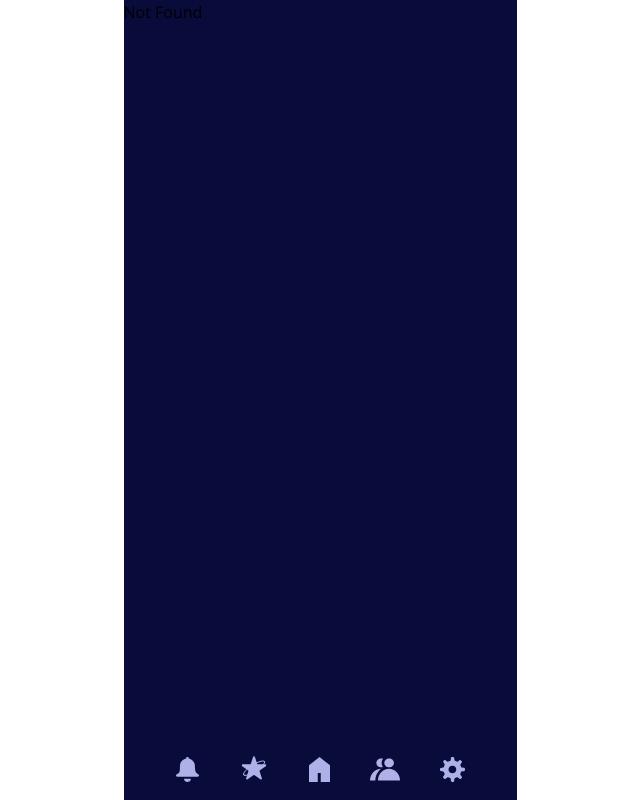
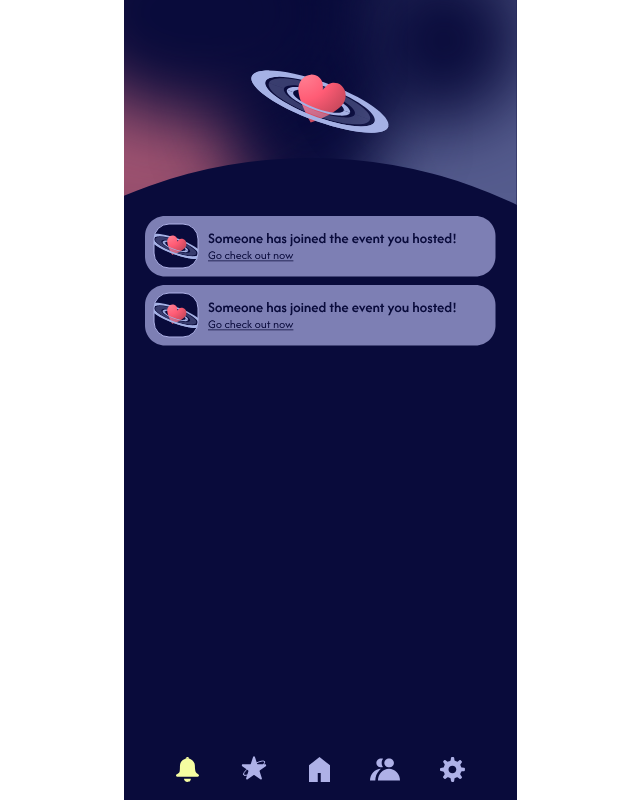
Before and after one commit to paulkim9292/orbit, a React (Vite) app: page /notifications in a window 1280 px wide. Before the commit this address had no page. Shown: the whole page, without its empty margins (320-960 px from the left). Built offline with nearby package versions, Linux system fonts and the light colour scheme; a web font is replaced by a local one.

Commit message:
feat: add notification page

```diff
--- a/src/components/FooterNav.tsx
+++ b/src/components/FooterNav.tsx
@@ -8,7 +8,7 @@ interface NavItem {
 }
 
 const navItems: NavItem[] = [
-  { name: "notification", width: 23, height: 25 },
+  { name: "notification", to: "/notifications", width: 23, height: 25 },
   { name: "personal", width: 30, height: 30 },
   { name: "home", to: "/home", width: 21, height: 25 },
   { name: "community", width: 30, height: 25 },
--- a/src/routeTree.gen.ts
+++ b/src/routeTree.gen.ts
@@ -11,6 +11,7 @@
 import { Route as rootRouteImport } from './routes/__root'
 import { Route as SettingsRouteImport } from './routes/settings'
 import { Route as OnboardingRouteImport } from './routes/onboarding'
+import { Route as NotificationsRouteImport } from './routes/notifications'
 import { Route as HomeRouteImport } from './routes/home'
 import { Route as IndexRouteImport } from './routes/index'
 
@@ -22,6 +23,11 @@ const SettingsRoute = SettingsRouteImport.update({
 const OnboardingRoute = OnboardingRouteImport.update({
   id: '/onboarding',
   path: '/onboarding',
+  getParentRoute: () => rootRouteImport,
+} as any)
+const NotificationsRoute = NotificationsRouteImport.update({
+  id: '/notifications',
+  path: '/notifications',
   getParentRoute: () => rootRouteImport,
 } as any)
 const HomeRoute = HomeRouteImport.update({
@@ -38,12 +44,14 @@ const IndexRoute = IndexRouteImport.update({
 export interface FileRoutesByFullPath {
   '/': typeof IndexRoute
   '/home': typeof HomeRoute
+  '/notifications': typeof NotificationsRoute
   '/onboarding': typeof OnboardingRoute
   '/settings': typeof SettingsRoute
 }
 export interface FileRoutesByTo {
   '/': typeof IndexRoute
   '/home': typeof HomeRoute
+  '/notifications': typeof NotificationsRoute
   '/onboarding': typeof OnboardingRoute
   '/settings': typeof SettingsRoute
 }
@@ -51,20 +59,28 @@ export interface FileRoutesById {
   __root__: typeof rootRouteImport
   '/': typeof IndexRoute
   '/home': typeof HomeRoute
+  '/notifications': typeof NotificationsRoute
   '/onboarding': typeof OnboardingRoute
   '/settings': typeof SettingsRoute
 }
 export interface FileRouteTypes {
   fileRoutesByFullPath: FileRoutesByFullPath
-  fullPaths: '/' | '/home' | '/onboarding' | '/settings'
+  fullPaths: '/' | '/home' | '/notifications' | '/onboarding' | '/settings'
   fileRoutesByTo: FileRoutesByTo
-  to: '/' | '/home' | '/onboarding' | '/settings'
-  id: '__root__' | '/' | '/home' | '/onboarding' | '/settings'
+  to: '/' | '/home' | '/notifications' | '/onboarding' | '/settings'
+  id:
+    | '__root__'
+    | '/'
+    | '/home'
+    | '/notifications'
+    | '/onboarding'
+    | '/settings'
   fileRoutesById: FileRoutesById
 }
 export interface RootRouteChildren {
   IndexRoute: typeof IndexRoute
   HomeRoute: typeof HomeRoute
+  NotificationsRoute: typeof NotificationsRoute
   OnboardingRoute: typeof OnboardingRoute
   SettingsRoute: typeof SettingsRoute
 }
@@ -83,6 +99,13 @@ declare module '@tanstack/react-router' {
       path: '/onboarding'
       fullPath: '/onboarding'
       preLoaderRoute: typeof OnboardingRouteImport
+      parentRoute: typeof rootRouteImport
+    }
+    '/notifications': {
+      id: '/notifications'
+      path: '/notifications'
+      fullPath: '/notifications'
+      preLoaderRoute: typeof NotificationsRouteImport
       parentRoute: typeof rootRouteImport
     }
     '/home': {
@@ -105,6 +128,7 @@ declare module '@tanstack/react-router' {
 const rootRouteChildren: RootRouteChildren = {
   IndexRoute: IndexRoute,
   HomeRoute: HomeRoute,
+  NotificationsRoute: NotificationsRoute,
   OnboardingRoute: OnboardingRoute,
   SettingsRoute: SettingsRoute,
 }
--- /dev/null
+++ b/src/routes/notifications.tsx
@@ -0,0 +1,54 @@
+import { createFileRoute } from "@tanstack/react-router";
+
+export const Route = createFileRoute("/notifications")({
+  component: NotificationsPage,
+});
+
+function NotificationsPage() {
+  return (
+    <div className="relative flex flex-col flex-1 overflow-hidden">
+      {/* Gradient Background Header */}
+      <div className="absolute top-0 left-0 w-full" style={{ height: "290px" }}>
+        <img
+          src="/gradient-background.svg"
+          alt=""
+          className="w-full h-full object-cover"
+        />
+      </div>
+
+      {/* Blue Ellipse Background */}
+      <div
+        className="absolute"
+        style={{
+          width: "843px",
+          height: "733px",
+          left: "-235px",
+          top: "158px",
+          borderRadius: "50%",
+          backgroundColor: "var(--color-bg-primary)",
+        }}
+      />
+
+      {/* Content */}
+      <div className="relative z-10 flex flex-col">
+        {/* Planet Illustration */}
+        <div className="flex justify-center" style={{ marginTop: "58px" }}>
+          <img
+            src="/planet-heart.svg"
+            alt="Planet with heart"
+            style={{ width: "150px", height: "88px" }}
+          />
+        </div>
+
+        {/* Notification Cards */}
+        <div
+          className="flex flex-col"
+          style={{ marginTop: "70px", padding: "0 21px", gap: "8px" }}
+        >
+          <img src="/icons/notification-1.svg" alt="Someone has joined the event you hosted!" className="w-full" />
+          <img src="/icons/notification-1.svg" alt="Someone has joined the event you hosted!" className="w-full" />
+        </div>
+      </div>
+    </div>
+  );
+}
```
Also changed, not shown: public/icons/notification-1.svg (added).
